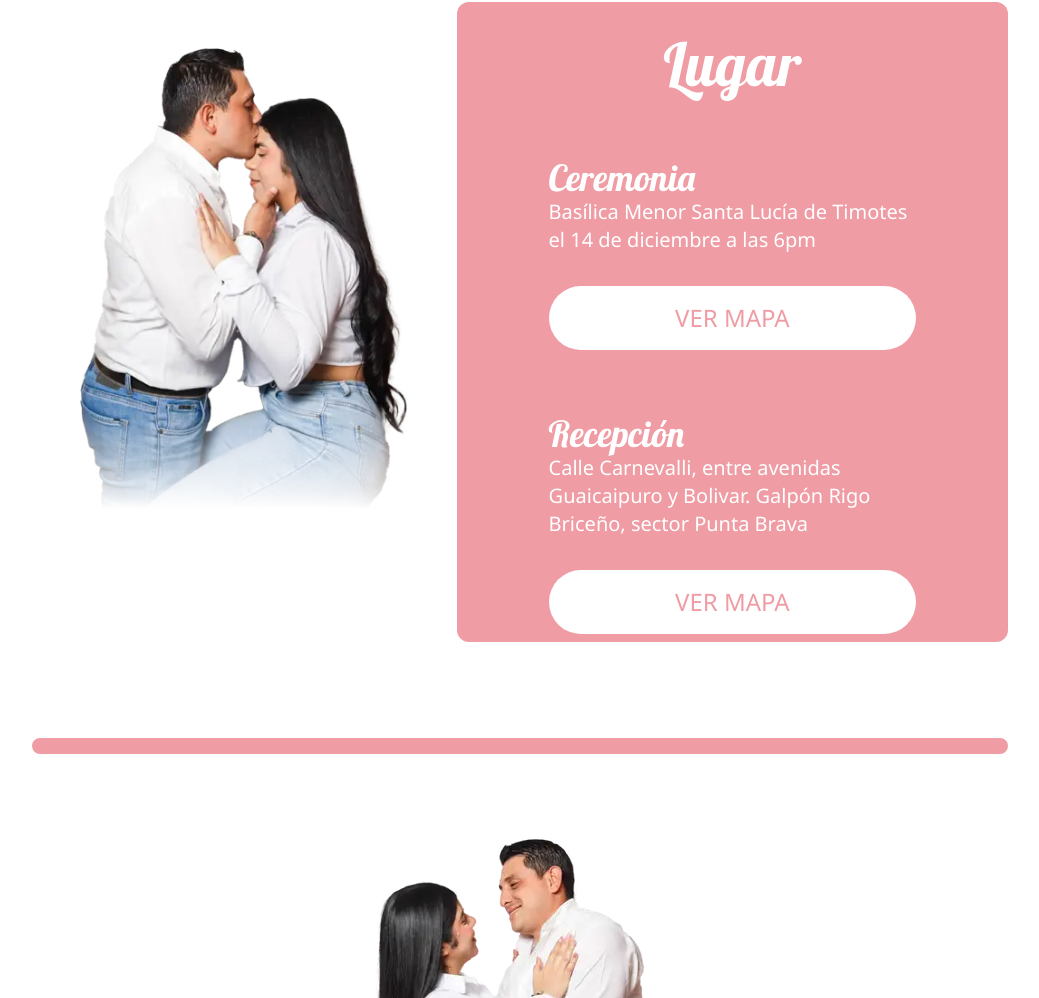
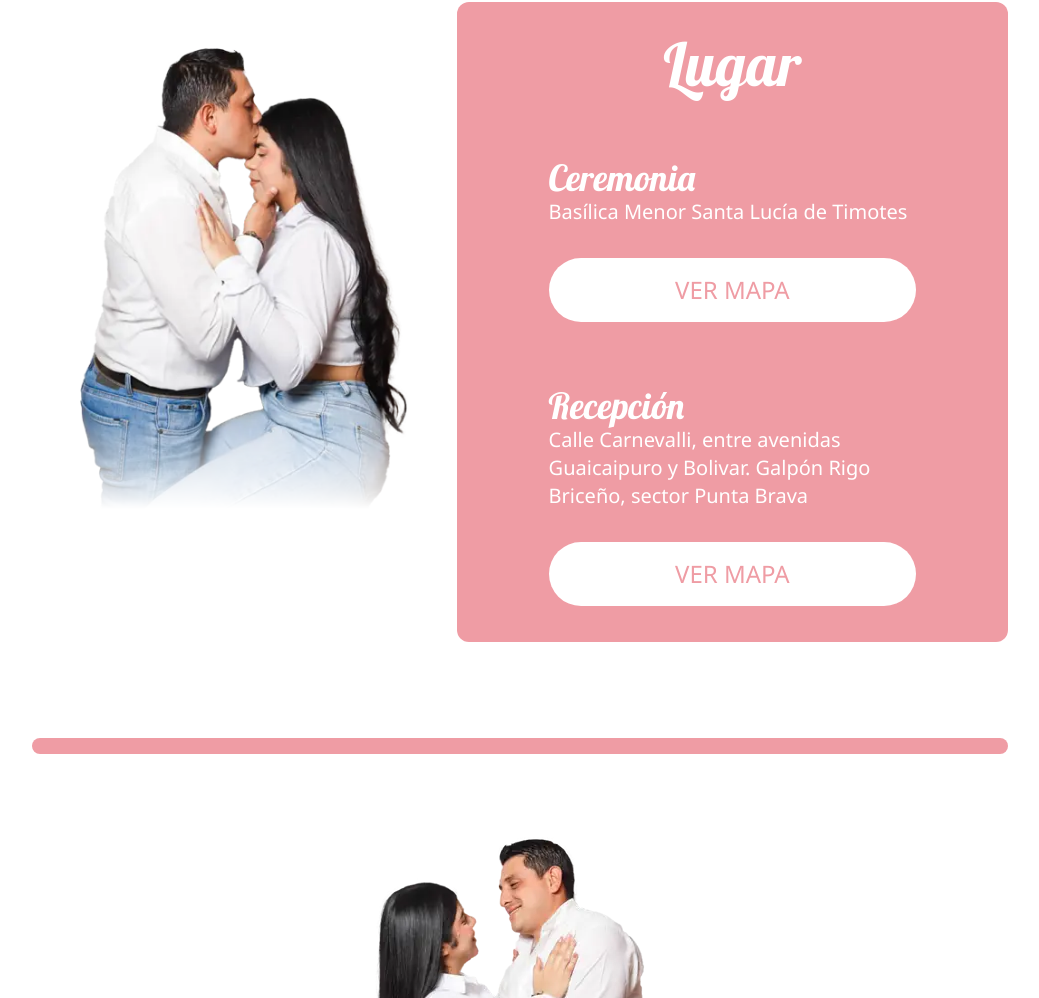
Before and after one commit to devLudociel/Boda-de-Estefani-y-Shefferson, an Astro site: page / in a window 1280 px wide. Shown: the part 2659-3657 px from the top of the page, without its empty margins (120-1159 px from the left). Built offline with nearby package versions, Linux system fonts and the light colour scheme; Astro itself is replaced by a stand-in of ours.

```diff
--- a/src/components/Localidad.astro
+++ b/src/components/Localidad.astro
@@ -17,7 +17,7 @@
 
             <div class="mt-16 flex flex-col text-wrap w-2/3">
                 <p class="text-bold lg:text-4xl md:text-4xl sm:text-2xl text-white name">Ceremonia</p>
-                <span class="md:text-xl sm:text-xl text-white">Basílica Menor Santa Lucía de Timotes el 14 de diciembre a las 6pm</span>
+                <span class="md:text-xl sm:text-xl text-white">Basílica Menor Santa Lucía de Timotes</span>
                     <a href="https://www.google.es/maps/place/Iglesia+de+Santa+Lucia/@8.9833132,-70.7403346,19.96z/data=!4m14!1m7!3m6!1s0x8e6340ddfb00ceaf:0xfd91840360ba5b38!2sIglesia+de+Santa+Lucia!8m2!3d8.983425!4d-70.7400942!16s%2Fg%2F1yfdpfm6y!3m5!1s0x8e6340ddfb00ceaf:0xfd91840360ba5b38!8m2!3d8.983425!4d-70.7400942!16s%2Fg%2F1yfdpfm6y?entry=ttu&g_ep=EgoyMDI0MTExOS4yIKXMDSoASAFQAw%3D%3D" class="w-full md:h-16 sm:h-8 bg-white rounded-full text-main flex justify-center items-center text-2xl uppercase text-bold mt-8" target="_blank">
                     <span>
                         Ver Mapa
```
